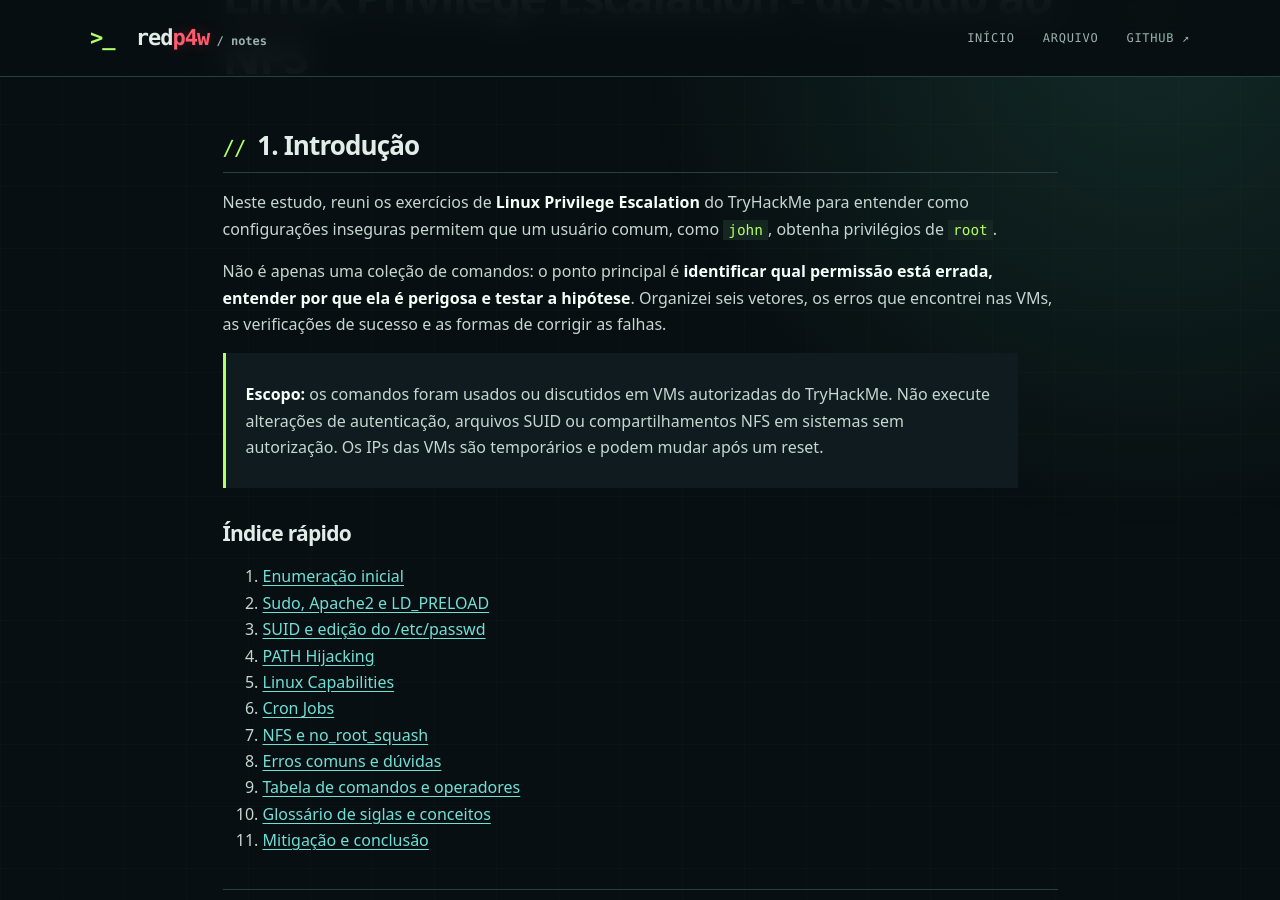
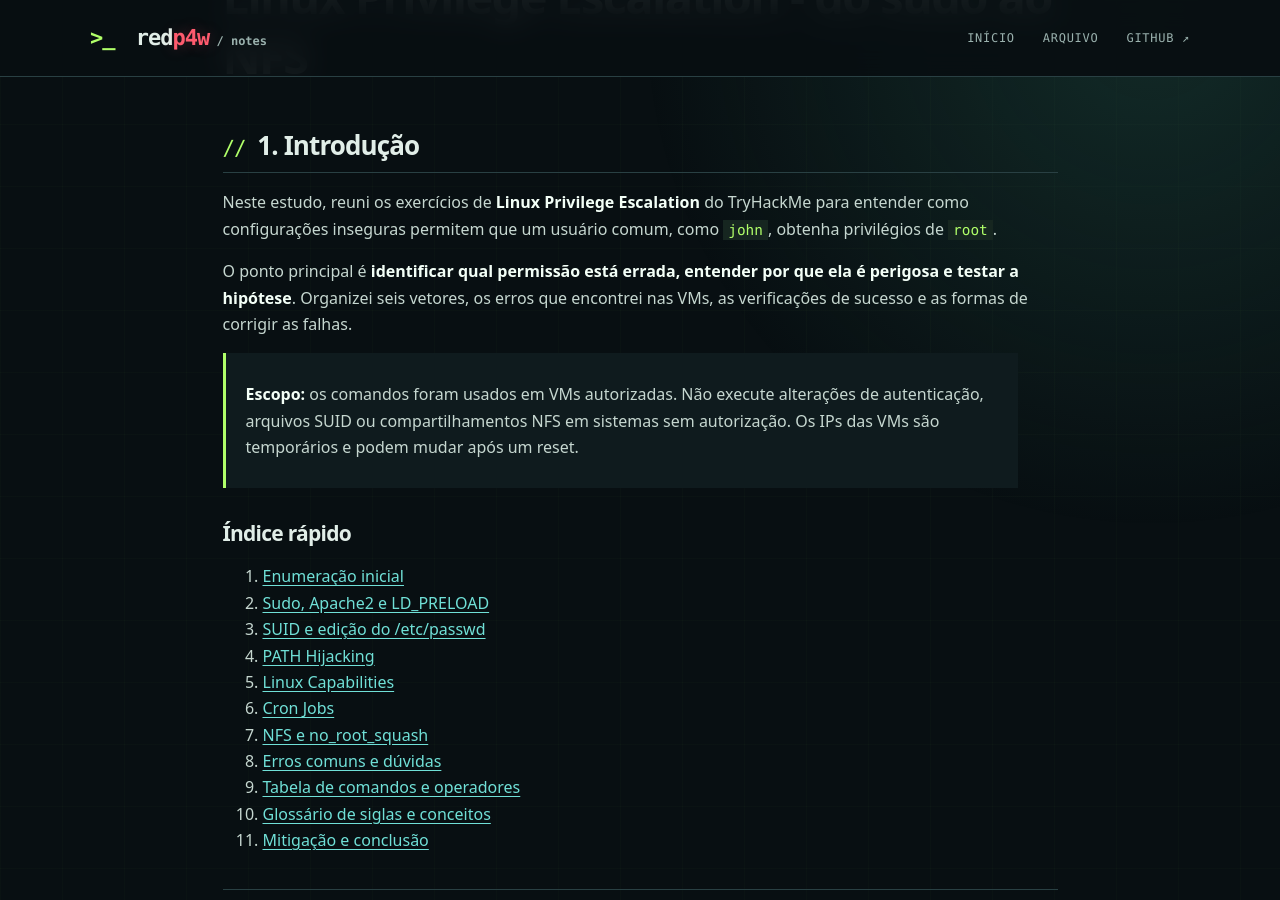
Before and after one commit to redp4w/redp4w.github.io, a Jekyll site: the page built from _posts/2026-10-09-linux-privilege-escalation.md, in a window 1280 px wide and 900 px high, scrolled down 300 px. Built offline with Jekyll 4.4.1, drawn with Linux system fonts in a browser that asks for light colours.

Commit message:
Refactor introduction and scope sections for clarity

```diff
--- a/_posts/2026-10-09-linux-privilege-escalation.md
+++ b/_posts/2026-10-09-linux-privilege-escalation.md
@@ -15,9 +15,9 @@ tags: [linux, privilege-escalation, sudo, ld-preload, suid, path-hijacking, capa
 
 Neste estudo, reuni os exercícios de **Linux Privilege Escalation** do TryHackMe para entender como configurações inseguras permitem que um usuário comum, como <code>john</code>, obtenha privilégios de <code>root</code>.
 
-Não é apenas uma coleção de comandos: o ponto principal é **identificar qual permissão está errada, entender por que ela é perigosa e testar a hipótese**. Organizei seis vetores, os erros que encontrei nas VMs, as verificações de sucesso e as formas de corrigir as falhas.
+O ponto principal é **identificar qual permissão está errada, entender por que ela é perigosa e testar a hipótese**. Organizei seis vetores, os erros que encontrei nas VMs, as verificações de sucesso e as formas de corrigir as falhas.
 
-> **Escopo:** os comandos foram usados ou discutidos em VMs autorizadas do TryHackMe. Não execute alterações de autenticação, arquivos SUID ou compartilhamentos NFS em sistemas sem autorização. Os IPs das VMs são temporários e podem mudar após um reset.
+> **Escopo:** os comandos foram usados em VMs autorizadas. Não execute alterações de autenticação, arquivos SUID ou compartilhamentos NFS em sistemas sem autorização. Os IPs das VMs são temporários e podem mudar após um reset.
 
 ### Índice rápido
 
```
